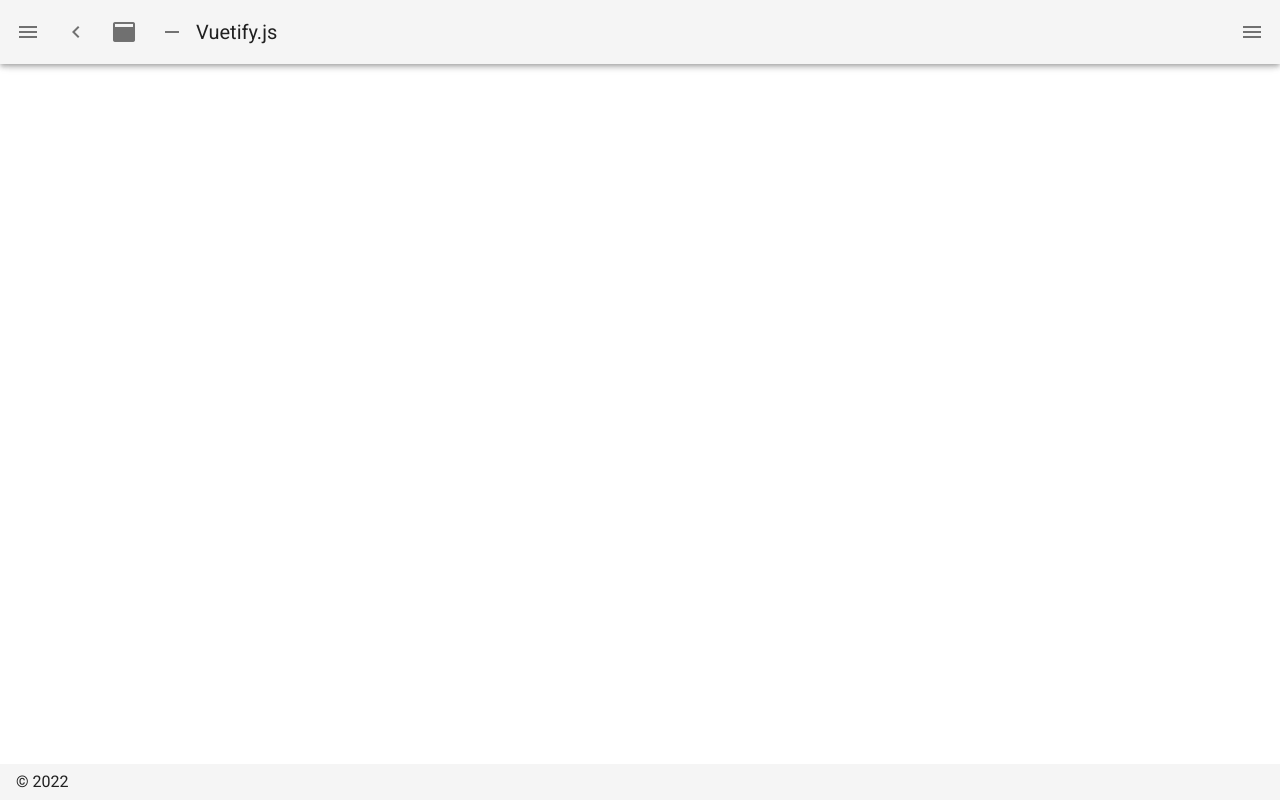
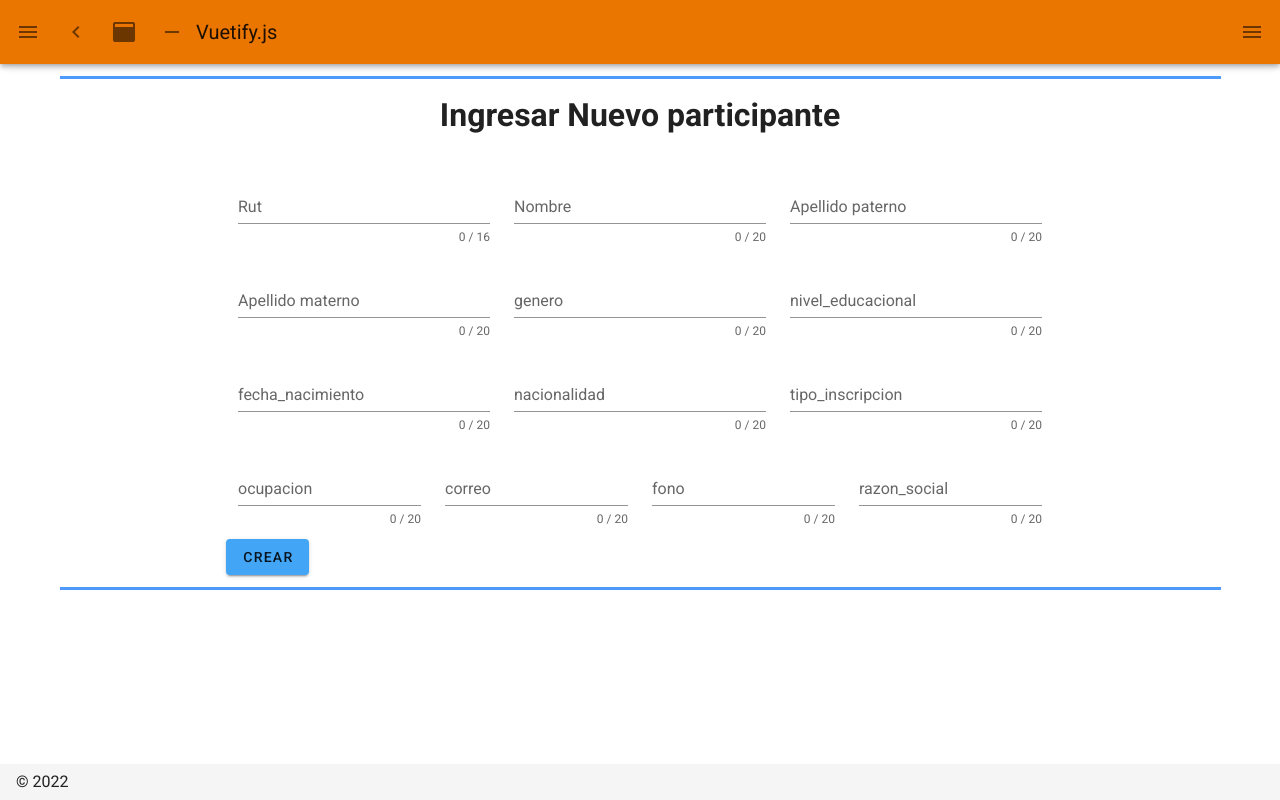
Before and after one commit to TINGESO-CAI/Proyecto-CAI, a Nuxt app in the folder frontend/: page /nuevo_participante in a window 1280 px wide. Before the commit this address had no page. Built offline with nearby package versions, Linux system fonts and the light colour scheme.

Commit message:
feat: vista nuevo participante
primera vista para probar sistema y jsons

```diff
--- a/frontend/layouts/default.vue
+++ b/frontend/layouts/default.vue
@@ -1,6 +1,6 @@
 <template>
   <v-app dark>
-    <v-navigation-drawer
+    <v-navigation-drawer color="#436899"
       v-model="drawer"
       :mini-variant="miniVariant"
       :clipped="clipped"
@@ -24,7 +24,7 @@
         </v-list-item>
       </v-list>
     </v-navigation-drawer>
-    <v-app-bar
+    <v-app-bar color="#EA7600"
       :clipped-left="clipped"
       fixed
       app
@@ -98,8 +98,28 @@ export default {
       items: [
         {
           icon: 'mdi-apps',
-          title: 'Welcome',
+          title: 'Principal',
           to: '/'
+        },
+        {
+          icon: 'mdi-plus',
+          title: 'Cursos',
+          to: '/cursos'
+        },
+        {
+          icon: 'mdi-account-multiple-plus',
+          title: 'Nuevo participante',
+          to: '/nuevo_participante'
+        },
+        {
+          icon: 'mdi-plus',
+          title: 'Finanzas',
+          to: '/finanzas'
+        },
+        {
+          icon: 'mdi-plus',
+          title: 'Administracion',
+          to: '/administracion'
         },
         {
           icon: 'mdi-chart-bubble',
--- a/frontend/nuxt.config.js
+++ b/frontend/nuxt.config.js
@@ -14,14 +14,14 @@ export default {
 
   // Global page headers: https://go.nuxtjs.dev/config-head
   head: {
-    titleTemplate: '%s - Sistema de Reclutas para Emergencias',
-    title: 'SRE',
+    titleTemplate: '%s - Plataforma capacitacion',
+    title: 'CAI',
     htmlAttrs: {
       lang: 'en'
     },
     meta: [
       { charset: 'utf-8' },
-      { name: 'viewport', content: 'width=device-width, initial-scale=1' },
+      { name: 'viewport', content: 'width=device-width, initial-scale=1'},
       { hid: 'description', name: 'description', content: '' }
     ],
     link: [
@@ -35,6 +35,7 @@ export default {
 
   // Plugins to run before rendering page: https://go.nuxtjs.dev/config-plugins
   plugins: [
+    {src: '~plugins/axios.js', ssr: false}
   ],
 
   // Auto import components: https://go.nuxtjs.dev/config-components
--- /dev/null
+++ b/frontend/pages/cursos.vue
@@ -0,0 +1,98 @@
+<template>
+  <v-form
+    ref="form"
+    v-model="valid"
+    lazy-validation
+  >
+    <v-text-field
+      v-model="name"
+      :counter="10"
+      :rules="nameRules"
+      label="Name"
+      required
+    ></v-text-field>
+
+    <v-text-field
+      v-model="email"
+      :rules="emailRules"
+      label="E-mail"
+      required
+    ></v-text-field>
+
+    <v-select
+      v-model="select"
+      :items="items"
+      :rules="[v => !!v || 'Item is required']"
+      label="Item"
+      required
+    ></v-select>
+
+    <v-checkbox
+      v-model="checkbox"
+      :rules="[v => !!v || 'You must agree to continue!']"
+      label="Do you agree?"
+      required
+    ></v-checkbox>
+
+    <v-btn
+      :disabled="!valid"
+      color="success"
+      class="mr-4"
+      @click="validate"
+    >
+      Aceptar
+    </v-btn>
+
+    <v-btn
+      color="error"
+      class="mr-4"
+      @click="reset"
+    >
+      Reset Form
+    </v-btn>
+
+    <v-btn
+      color="warning"
+      @click="resetValidation"
+    >
+      Reset Validation
+    </v-btn>
+  </v-form>
+</template>
+<script>
+  export default {
+    data: () => ({
+      valid: true,
+      name: '',
+      nameRules: [
+        v => !!v || 'Name is required',
+        v => (v && v.length <= 10) || 'Name must be less than 10 characters',
+      ],
+      email: '',
+      emailRules: [
+        v => !!v || 'E-mail is required',
+        v => /.+@.+\..+/.test(v) || 'E-mail must be valid',
+      ],
+      select: null,
+      items: [
+        'Item 1',
+        'Item 2',
+        'Item 3',
+        'Item 4',
+      ],
+      checkbox: false,
+    }),
+
+    methods: {
+      validate () {
+        this.$refs.form.validate()
+      },
+      reset () {
+        this.$refs.form.reset()
+      },
+      resetValidation () {
+        this.$refs.form.resetValidation()
+      },
+    },
+  }
+</script>
--- /dev/null
+++ b/frontend/pages/nuevo_participante.vue
@@ -0,0 +1,257 @@
+<template>
+    <v-container class="test">
+    <div class="home">
+        <h1>Ingresar Nuevo participante</h1>
+        <br>
+        <div>
+        <v-form v-model="valid">
+            <v-container >
+            <v-row >
+                <v-col>
+                <v-text-field
+                    v-model="rut"
+                    :rules="rutRules"
+                    :counter="16"
+                    label="Rut"
+                    required
+                ></v-text-field>
+                </v-col>
+
+                <v-col>
+                <v-text-field
+                    v-model="nombre"
+                    :rules="nombreRules"
+                    :counter="20"
+                    label="Nombre"
+                    required
+                ></v-text-field>
+                </v-col>
+
+                <v-col>
+                <v-text-field
+                    v-model="apellido_paterno"
+                    :rules="apellido_paternoRules"
+                    :counter="20"
+                    label="Apellido paterno"
+                    required
+                ></v-text-field>
+                </v-col>
+              </v-row>
+              <v-row>
+                <v-col>
+                <v-text-field
+                    v-model="apellido_materno"
+                    :rules="apellido_maternoRules"
+                    :counter="20"
+                    label="Apellido materno"
+                    required
+                ></v-text-field>
+                </v-col>
+
+                <v-col>
+                <v-text-field
+                    v-model="genero"
+                    :rules="generoRules"
+                    :counter="20"
+                    label="genero"
+                    required
+                ></v-text-field>
+                </v-col>
+
+                <v-col>
+                <v-text-field
+                    v-model="nivel_educacional"
+                    :rules="nivel_educacionalRules"
+                    :counter="20"
+                    label="nivel_educacional"
+                    required
+                ></v-text-field>
+                </v-col>
+              </v-row>
+              <v-row>
+                <v-col>
+                <v-text-field
+                    v-model="fecha_nacimiento"
+                    :rules="fecha_nacimientoRules"
+                    :counter="20"
+                    label="fecha_nacimiento"
+                    required
+                ></v-text-field>
+                </v-col>
+
+                <v-col>
+                <v-text-field
+                    v-model="nacionalidad"
+                    :rules="nacionalidadRules"
+                    :counter="20"
+                    label="nacionalidad"
+                    required
+                ></v-text-field>
+                </v-col>
+
+                <v-col>
+                <v-text-field
+                    v-model="tipo_inscripcion"
+                    :rules="tipo_inscripcionRules"
+                    :counter="20"
+                    label="tipo_inscripcion"
+                    required
+                ></v-text-field>
+                </v-col>
+              </v-row>
+              <v-row>
+                <v-col>
+                <v-text-field
+                    v-model="ocupacion"
+                    :rules="ocupacionRules"
+                    :counter="20"
+                    label="ocupacion"
+                    required
+                ></v-text-field>
+                </v-col>
+
+                <v-col>
+                <v-text-field
+                    v-model="correo"
+                    :rules="correoRules"
+                    :counter="20"
+                    label="correo"
+                    required
+                ></v-text-field>
+                </v-col>
+
+                <v-col>
+                <v-text-field
+                    v-model="fono"
+                    :rules="fonoRules"
+                    :counter="20"
+                    label="fono"
+                    required
+                ></v-text-field>
+                </v-col>
+
+                <v-col>
+                <v-text-field
+                    v-model="razon_social"
+                    :rules="razon_socialRules"
+                    :counter="20"
+                    label="razon_social"
+                    required
+                ></v-text-field>
+                </v-col>
+
+            </v-row>
+            </v-container>
+        </v-form>
+
+        <v-btn  color="blue lighten-1" class="mr-4" @click="createParticipante">Crear</v-btn>
+        </div>
+    </div>
+    </v-container>
+</template>
+<script>
+//Importaciones
+
+//librería axios
+import axios from 'axios';
+
+export default {
+  name: 'Home',
+  data:function(){
+    return{
+
+      //FORMULARIO
+      valid: false,
+      message:'',
+
+      rut: '',
+      nombre: '',
+      apellido_paterno: '',
+      apellido_materno: '',
+      genero: '',
+      nivel_educacional: '',
+      fecha_nacimiento: '',
+      nacionalidad: '',
+      tipo_inscripcion: '',
+      ocupacion: '',
+      correo: '',
+      fono: '',
+      razon_social: '',
+      /*FALTAN REGLAS
+      nameRules: [
+        v => !!v || 'Nombre es requerido',
+        v => v.length <= 100 || 'Nombre debe contener menos de 100 caracteres',
+      ],
+      rutRules: [
+        v => !!v || 'Rut es requerido',
+        v => v.length <= 12 || 'Rut debe contener menos de 12 caracteres',
+      ],
+      emailRules: [
+        v => !!v || 'E-mail es requerido',
+        v => /.+@.+/.test(v) || 'E-mail debe ser válido',
+      ],
+      telefonoRules: [
+        v => !!v || 'Teléfono es requerido',
+        v => v.length <= 12 || 'Teléfono debe contener menos de 12 caracteres',
+      ],*/
+    }
+  },
+  methods:{
+    successMessage:function(){
+      alert("El participante se creo exitosamente.")
+    },
+
+    async createParticipante(){ //Crear un nuevo PARTICIPANTE
+      this.message = '';
+
+      let newParticipante ={
+        rut: this.rut,
+        nombre: this.nombre,
+        apellido_paterno: this.apellido_paterno,
+        apellido_materno: this.apellido_materno,
+        genero: this.genero,
+        nivel_educacional: this.nivel_educacional,
+        fecha_nacimiento: this.fecha_nacimiento,
+        nacionalidad: this.nacionalidad,
+        tipo_inscripcion: this.tipo_inscripcion,
+        ocupacion: this.ocupacion,
+        correo: this.correo,
+        fono: this.fono,
+        razon_social: this.razon_social
+      }
+
+      try {
+        //se llama el servicio para crear un nuevo participante
+        let response = await axios.post('http://localhost:5000/crear_participante' ,newParticipante);
+        console.log('response', response.data);
+        let id = response.data.id;
+        this.message = `${this.rut} fue creado con éxito con id: ${id}`;
+
+        //limpiar
+        this.nombre = ' ';
+        this.rut = ' ';
+        this.correo = ' @ ';
+        this.successMessage();
+      }
+      catch (error) {
+       console.log('error', error);
+       this.message = 'Ocurrió un error'
+      }
+    },
+  },
+
+}
+</script>
+<style>
+.home{
+  display:flex;
+  flex-direction: column;
+  align-items: center;
+}
+.test{
+  border-top: 3px solid;
+  border-bottom: 3px solid;
+  border-color: #4e99fc
+}
+
+</style>
```
Also changed, not shown: 1 other file (tests, documents, lock files or other folders).
